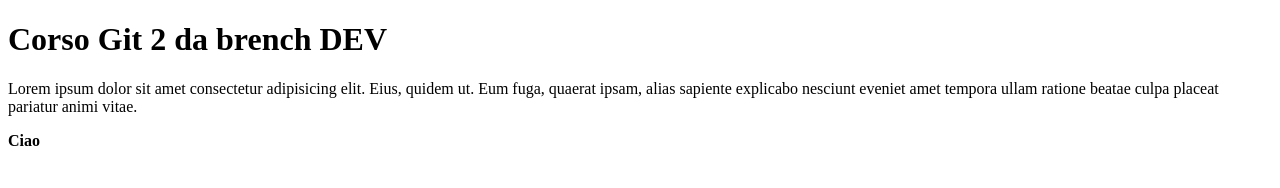
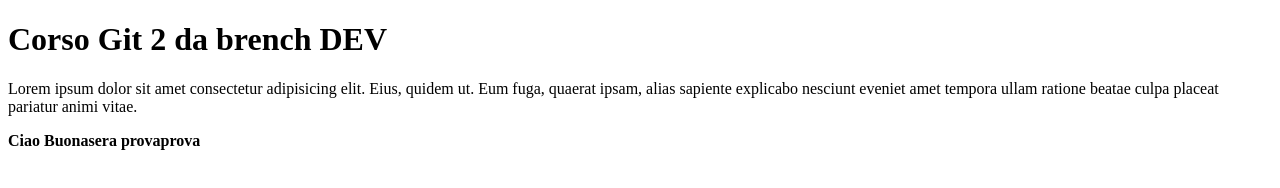
Before and after one commit to schiame/corsogit, a plain HTML site: page index.html in a window 1280 px wide. Drawn offline with Linux system fonts and the light colour scheme.

Commit message:
prova in grassetto

```diff
--- a/index.html
+++ b/index.html
@@ -10,5 +10,7 @@
     <h1>Corso Git 2 da brench DEV</h1>
     <p>Lorem ipsum dolor sit amet consectetur adipisicing elit. Eius, quidem ut. Eum fuga, quaerat ipsam, alias sapiente explicabo nesciunt eveniet amet tempora ullam ratione beatae culpa placeat pariatur animi vitae.</p>
     <strong>Ciao</strong>
+    <strong>Buonasera</strong>
+    <strong>provaprova</strong>
 </body>
 </html>
```
